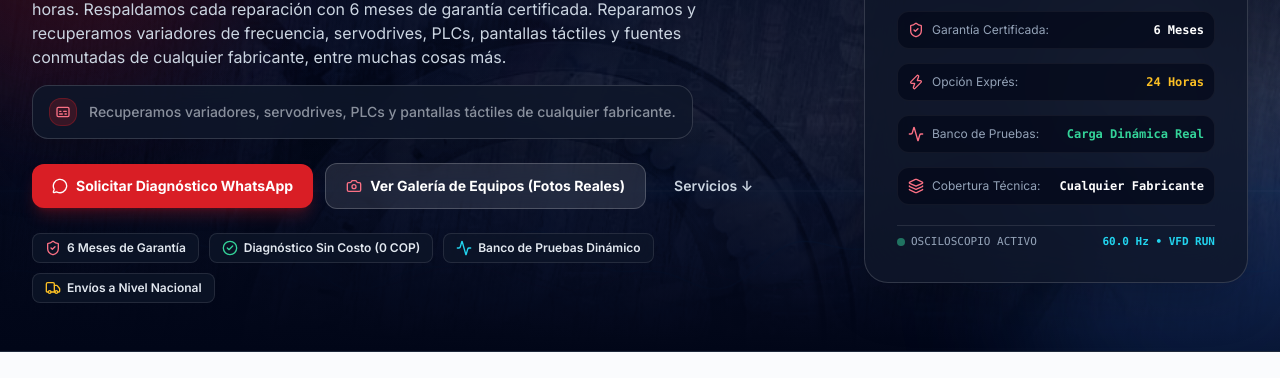
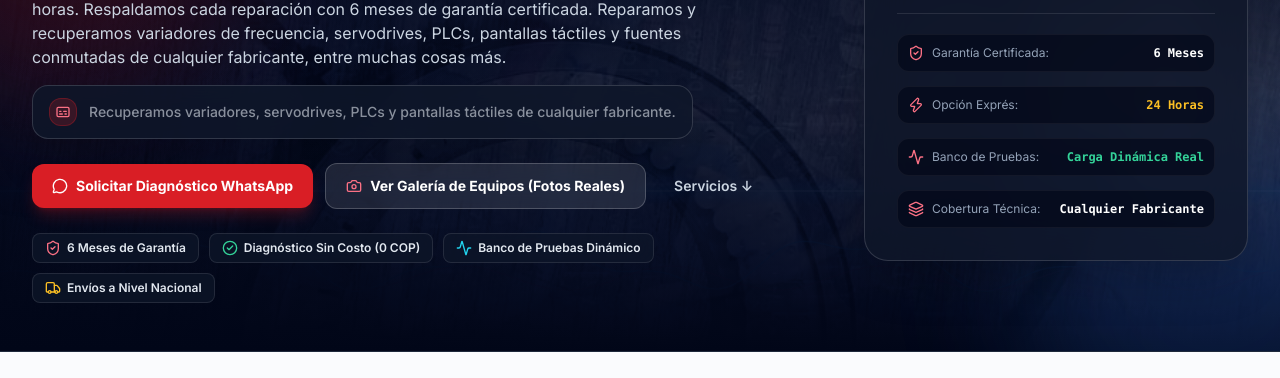
Before and after one commit to banqi-lgtm/pijamas, a website: page public/index.html in a window 1280 px wide. Shown: the part 270-648 px from the top of the page. Drawn offline with nearby package versions, Linux system fonts and the light colour scheme.

Commit message:
remove: eliminar indicador de osciloscopio activo del hero

```diff
--- a/public/index.html
+++ b/public/index.html
@@ -306,14 +306,6 @@
               </div>
             </div>
 
-            <!-- Real-time HUD Indicator -->
-            <div class="pt-2 border-t border-white/10 flex items-center justify-between text-[11px] font-mono text-slate-400">
-              <span class="flex items-center gap-1.5">
-                <span class="w-2 h-2 rounded-full bg-emerald-400 animate-pulse"></span>
-                <span>OSCILOSCOPIO ACTIVO</span>
-              </span>
-              <span class="text-cyan-400 font-bold">60.0 Hz • VFD RUN</span>
-            </div>
           </div>
         </div>
 
```
